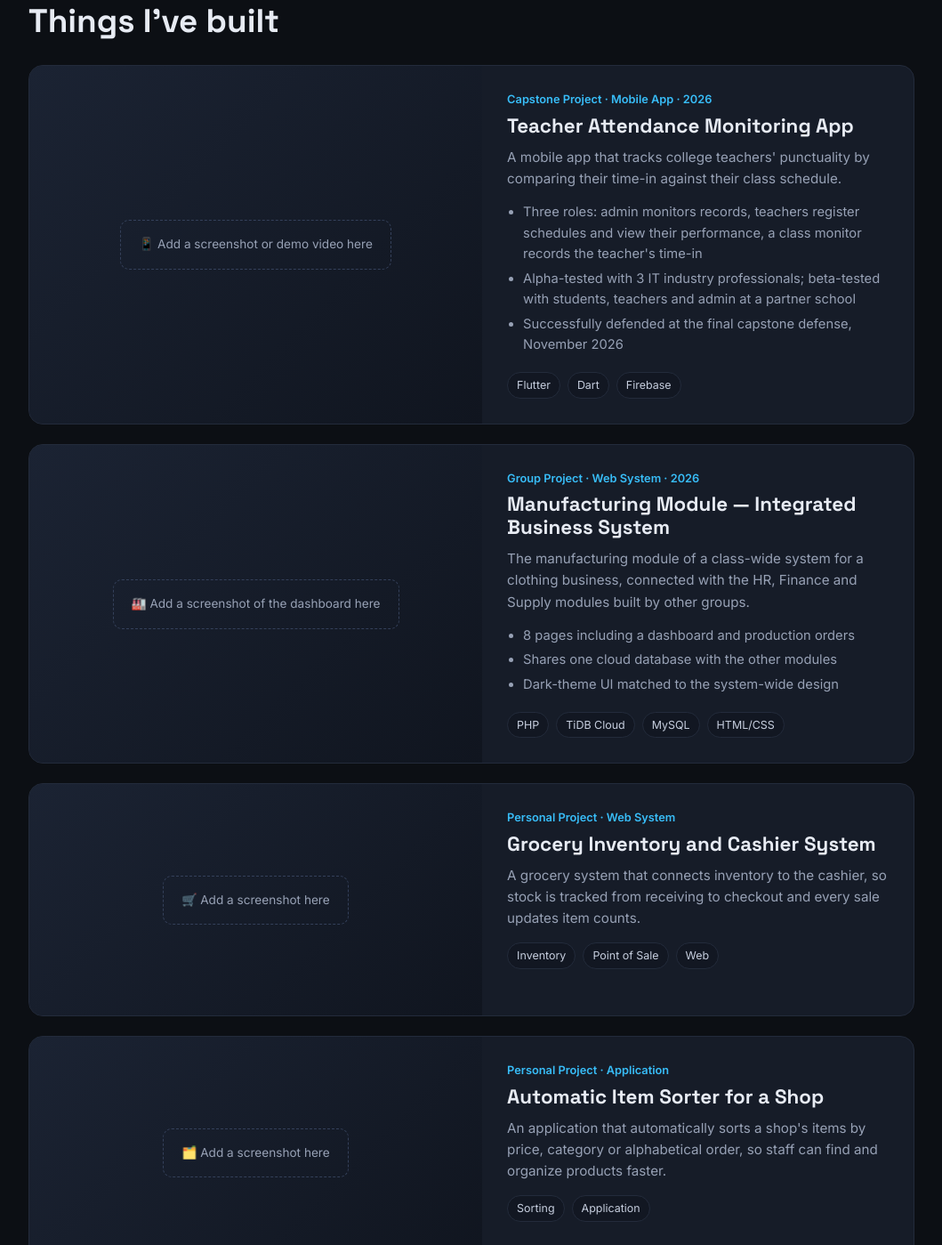
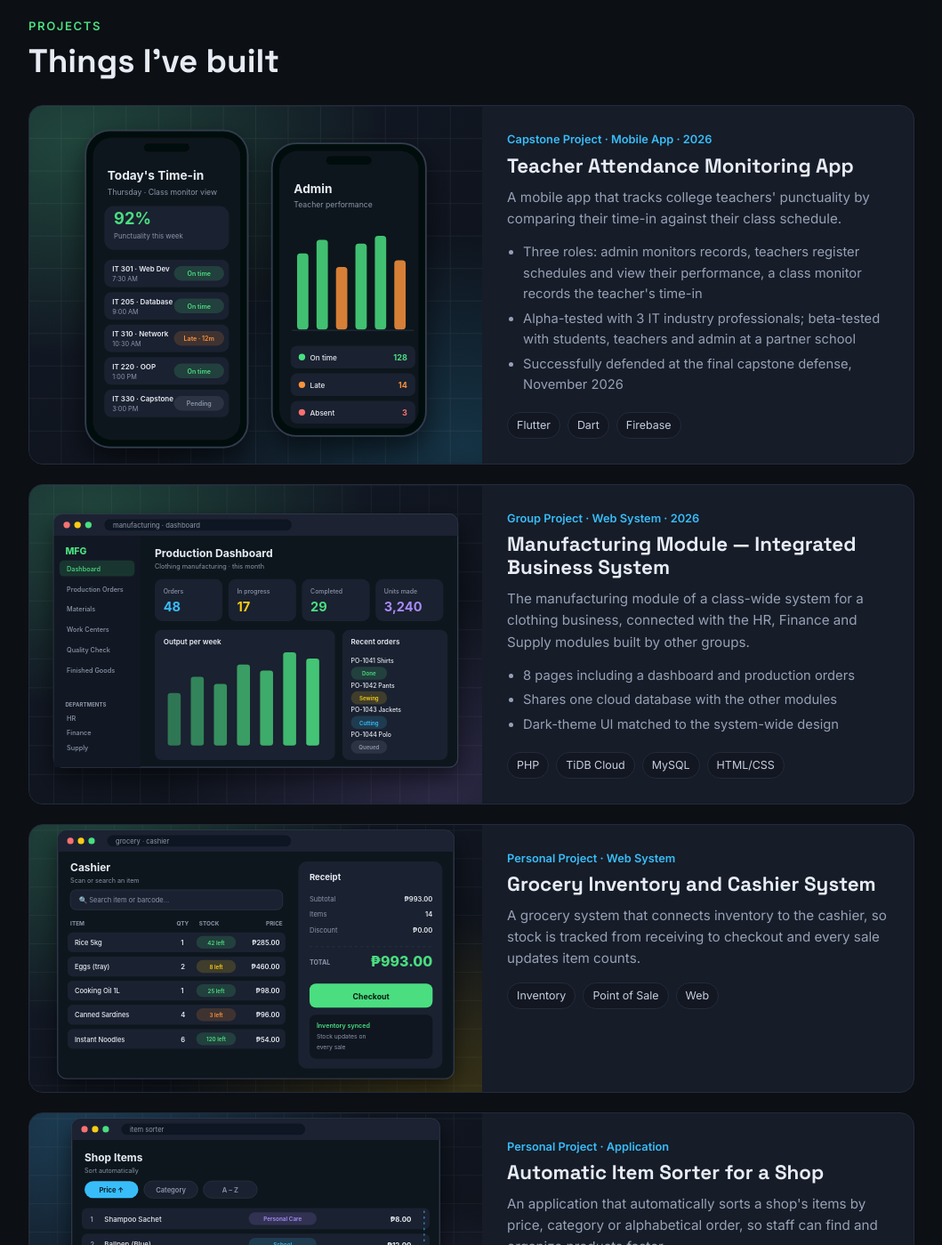
Before and after one commit to aginucom09-coder/edward-portfolio, a plain HTML site: page index.html in a window 1280 px wide. Shown: the part 1401-2800 px from the top of the page at 89% size, without its empty margins (110-1169 px from the left). Drawn offline with Linux system fonts and the light colour scheme.

Commit message:
Add files via upload

```diff
--- a/index.html
+++ b/index.html
@@ -59,8 +59,9 @@
   .projects{display:grid;gap:22px}
   .project{background:var(--card);border:1px solid var(--line);border-radius:16px;overflow:hidden;display:grid;grid-template-columns:1.05fr 1fr;transition:.25s}
   .project:hover{border-color:#34405a;transform:translateY(-2px)}
-  .shot{background:linear-gradient(135deg,#1b2333,#10151f);min-height:260px;display:flex;align-items:center;justify-content:center;color:var(--muted);font-size:.85rem;text-align:center;padding:20px;position:relative}
-  .shot img,.shot video{position:absolute;inset:0;width:100%;height:100%;object-fit:cover}
+  .shot{background:linear-gradient(135deg,#1b2333,#10151f);min-height:300px;overflow:hidden;display:flex;align-items:center;justify-content:center;color:var(--muted);font-size:.85rem;text-align:center;padding:20px;position:relative}
+  .shot img,.shot video{position:absolute;inset:0;width:100%;height:100%;object-fit:cover;transition:transform .5s ease}
+  .project:hover .shot img{transform:scale(1.04)}
   .shot .ph{border:1px dashed #34405a;border-radius:10px;padding:16px 20px}
   .pbody{padding:28px}
   .pbody .kind{font-size:.8rem;color:var(--accent2);font-weight:600;margin-bottom:6px}
@@ -136,7 +137,7 @@
     <a href="resume.pdf" class="btn" target="_blank">Download resume</a>
   </div>
   <div class="meta">
-    <span>📍 Mexico, Pampanga, Philippines</span>
+    <span>📍 Balas, Mexico, Pampanga, Philippines</span>
     <span>🎓 BSIT · Class of 2027</span>
     <span>☁️ IBM-certified, Cloud Computing</span>
   </div>
@@ -162,10 +163,7 @@
     <div class="projects">
       <article class="project reveal">
         <div class="shot">
-          <!-- Replace with a screenshot or video, e.g.:
-               <img src="images/attendance.png" alt="Attendance app screenshot">
-               <video src="videos/attendance.mp4" autoplay muted loop playsinline></video> -->
-          <div class="ph">📱 Add a screenshot or demo video here</div>
+          <img src="images/attendance.svg" alt="Teacher attendance app screens" loading="lazy">
         </div>
         <div class="pbody">
           <div class="kind">Capstone Project · Mobile App · 2026</div>
@@ -182,7 +180,7 @@
 
       <article class="project reveal">
         <div class="shot">
-          <div class="ph">🏭 Add a screenshot of the dashboard here</div>
+          <img src="images/manufacturing.svg" alt="Manufacturing dashboard" loading="lazy">
         </div>
         <div class="pbody">
           <div class="kind">Group Project · Web System · 2026</div>
@@ -198,7 +196,7 @@
       </article>
 
       <article class="project reveal">
-        <div class="shot"><div class="ph">🛒 Add a screenshot here</div></div>
+        <div class="shot"><img src="images/grocery.svg" alt="Grocery cashier system" loading="lazy"></div>
         <div class="pbody">
           <div class="kind">Personal Project · Web System</div>
           <h3>Grocery Inventory and Cashier System</h3>
@@ -208,7 +206,7 @@
       </article>
 
       <article class="project reveal">
-        <div class="shot"><div class="ph">🗂️ Add a screenshot here</div></div>
+        <div class="shot"><img src="images/sorter.svg" alt="Item sorter app" loading="lazy"></div>
         <div class="pbody">
           <div class="kind">Personal Project · Application</div>
           <h3>Automatic Item Sorter for a Shop</h3>
@@ -218,7 +216,7 @@
       </article>
 
       <article class="project reveal">
-        <div class="shot"><div class="ph">🌦️ Add a screenshot here</div></div>
+        <div class="shot"><img src="images/weather.svg" alt="Weather app screens" loading="lazy"></div>
         <div class="pbody">
           <div class="kind">Personal Project · Mobile and Web</div>
           <h3>Weather App</h3>
@@ -228,7 +226,7 @@
       </article>
 
       <article class="project reveal">
-        <div class="shot"><div class="ph">🌐 You're looking at it</div></div>
+        <div class="shot"><img src="images/portfolio.svg" alt="Portfolio website" loading="lazy"></div>
         <div class="pbody">
           <div class="kind">Personal · Website</div>
           <h3>Personal Portfolio</h3>
```
Also changed, not shown: images/attendance.svg (added), images/grocery.svg (added), images/manufacturing.svg (added), images/portfolio.svg (added), images/sorter.svg (added), images/weather.svg (added), 1 other file.
